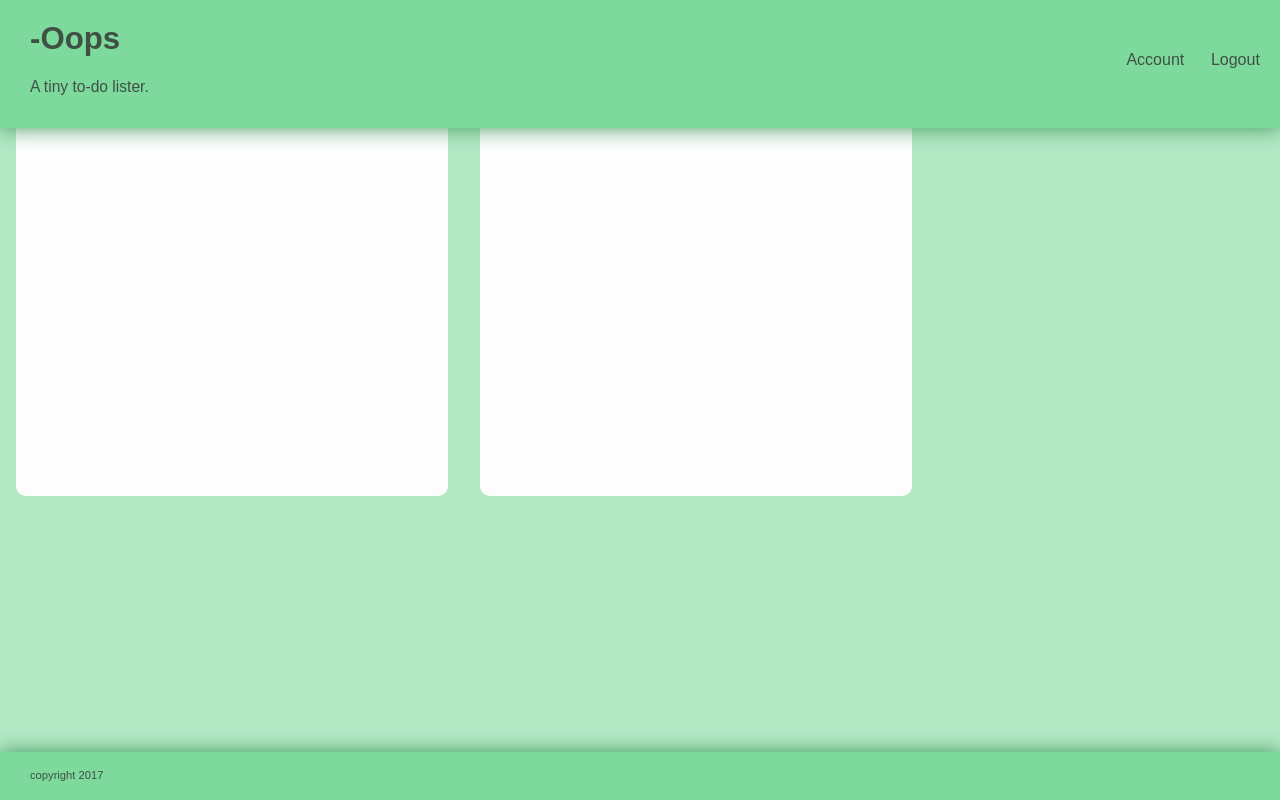
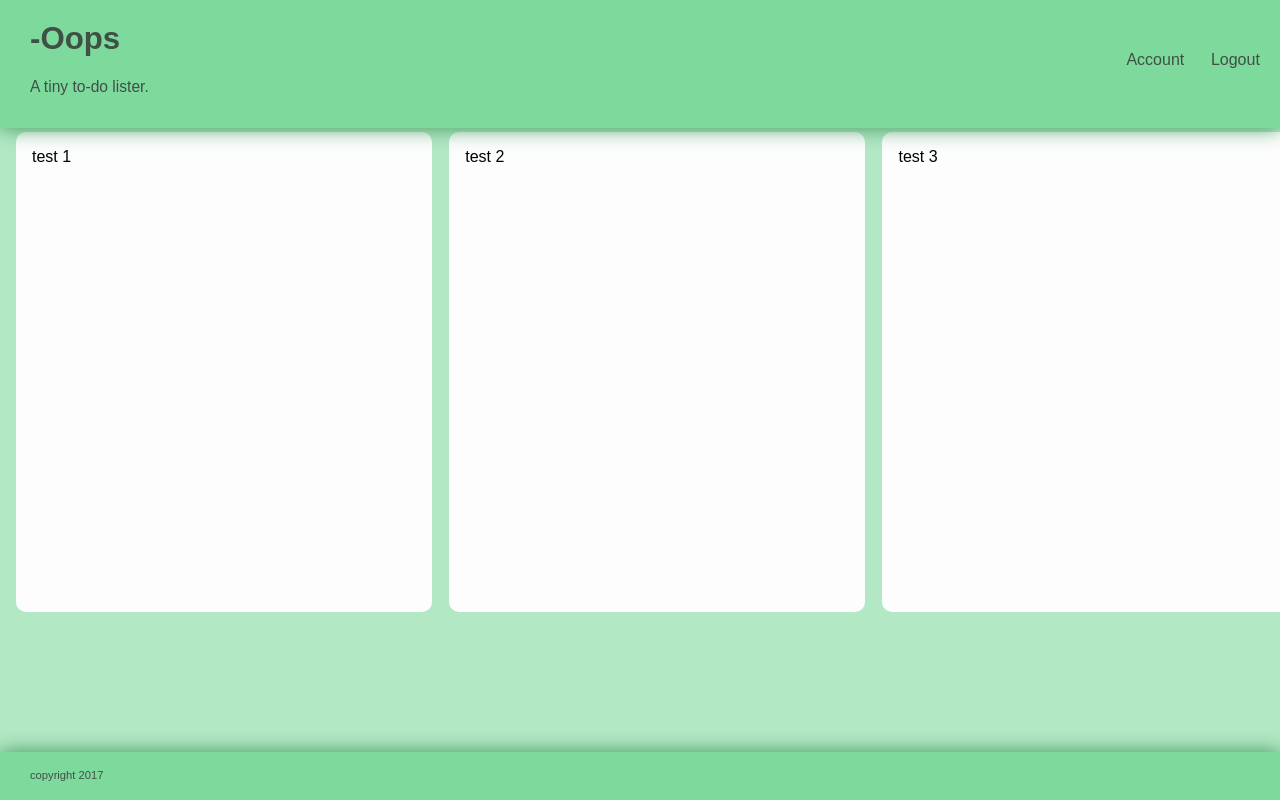
Before and after one commit to AidenH/-Oops, a Django app: page / in a window 1280 px wide. Run offline with Django 3.2, Linux system fonts and the light colour scheme.

Commit message:
Add variable number of tiles with individually-modifiable contents. Fix css layout.

```diff
--- a/oops/static/css/style.css
+++ b/oops/static/css/style.css
@@ -6,6 +6,7 @@ body, html {
 body {
   background-color: rgb(179, 232, 197);
   font-family: "arial";
+  overflow: hidden;
 }
 
 #header {
@@ -57,17 +58,26 @@ body {
   font-weight: normal;
 }
 
+#tile_container {
+  overflow-x: scroll;
+  padding-top: 9.1%;
+  padding-bottom: 4%;
+  margin-left: 0.2em;
+  white-space: nowrap;
+}
+
 div.tile {
   float: left;
 }
 
 .tile {
+  display: inline-block;
   background-color: #fdfdfd;
-  width: 25em;
+  width: 24em;
   height: 28em;
-  margin: 1em;
+  margin-left: 0.8em;
+  margin-top: 1em;
   padding: 1em;
-  top: 18%;
   z-index: -1;
   border-radius: 10px;
   overflow-y: auto;
--- a/oops/templates/partials/tiles.html
+++ b/oops/templates/partials/tiles.html
@@ -1,4 +1,4 @@
-<div id="tile_container">
+<!--<div id="tile_container">
   <div class="tile">
     -Dinner with Diane, Sun @ 4<br>
     -Xmas shopping Wed.<br>
@@ -7,14 +7,18 @@
   <div class="tile">
     -debugging on Friday
   </div>
+</div>-->
+
+<div id="tile_container">
+  {% for tile in tileindex %}
+    {% if forloop.last %}
+      <span class="tile" style="margin-right: 1em;">
+        test {{ tile }}
+      </span>
+    {% else %}
+      <span class="tile">
+        test {{ tile }}
+      </span>
+    {% endif %}
+  {% endfor %}
 </div>
-
-<!--
-
-Add soon:
-
-{% for tile in tileindex %}
-  <div class="tile">
-    <p> {{ tile }}
-  </div>
-{% endfor %}-->
--- a/oops/views.py
+++ b/oops/views.py
@@ -2,5 +2,12 @@ from django.http import HttpResponse
 from django.shortcuts import render_to_response
 
 def index(request):
-    tileindex = [0] * 3
+    tileindex = []
+    for i in range(1, 11):
+        tileindex.append(int(i))
+
+    # saved in case tile_container's style="width: {{ width }}%;" is needed
+    # widthint = 26 * len(tileindex)
+    # width = str(widthint) + "%"
+
     return render_to_response('index.html', locals())
```
Also changed, not shown: oops/favicon.ico (deleted).
